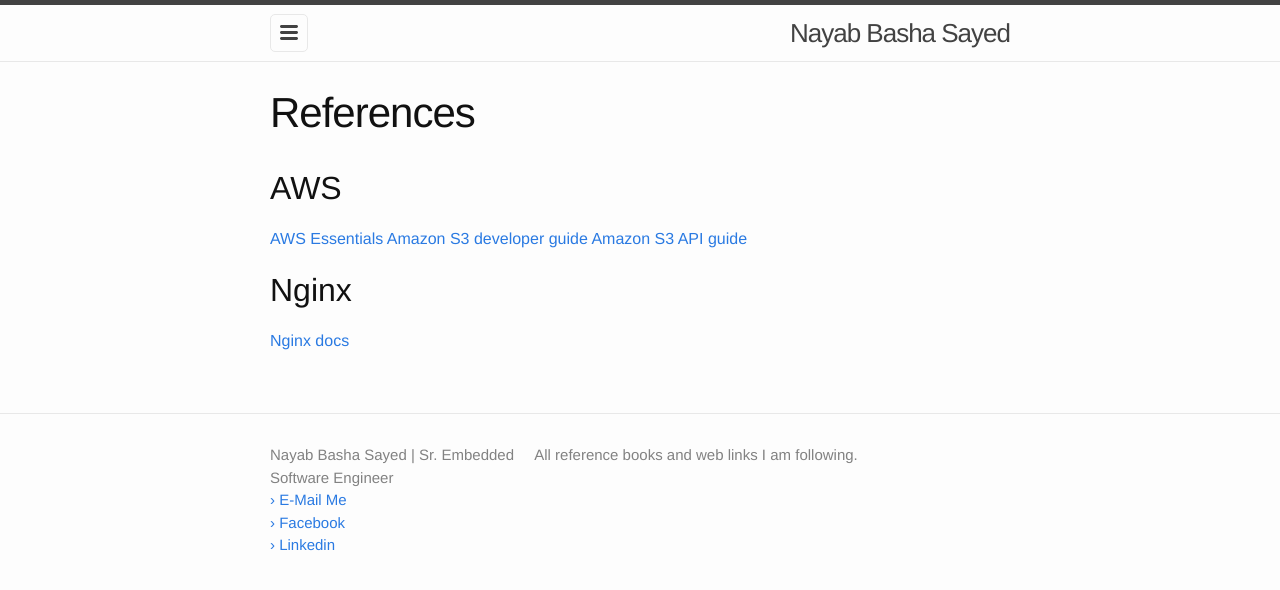
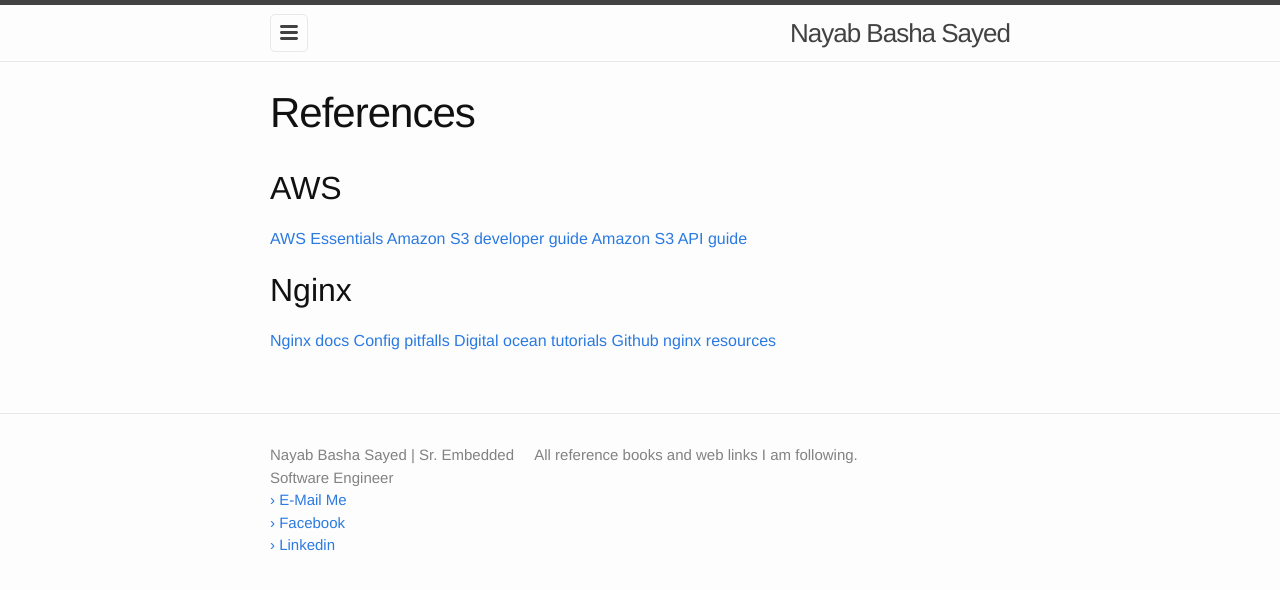
Before and after one commit to itsnayabsd/website, a Jekyll site: the page built from myreferences.md, in a window 1280 px wide. Shown: the top 590 px of the page. Built offline with Jekyll 4.4.1, drawn with Linux system fonts in a browser that asks for light colours; comment, search, counter and statistics services are not loaded.

Commit message:
Added communities and myreferences changes

```diff
--- a/myreferences.md
+++ b/myreferences.md
@@ -11,3 +11,6 @@
 
 ## Nginx
 [Nginx docs](https://nginx.org/en/docs/)
+[Config pitfalls](https://www.nginx.com/resources/wiki/start/topics/tutorials/config_pitfalls/)
+[Digital ocean tutorials](https://www.digitalocean.com/community/search?q=nginx)
+[Github nginx resources](https://github.com/fcambus/nginx-resources)
```
Also changed, not shown: communities.md (+1 -0 lines).
